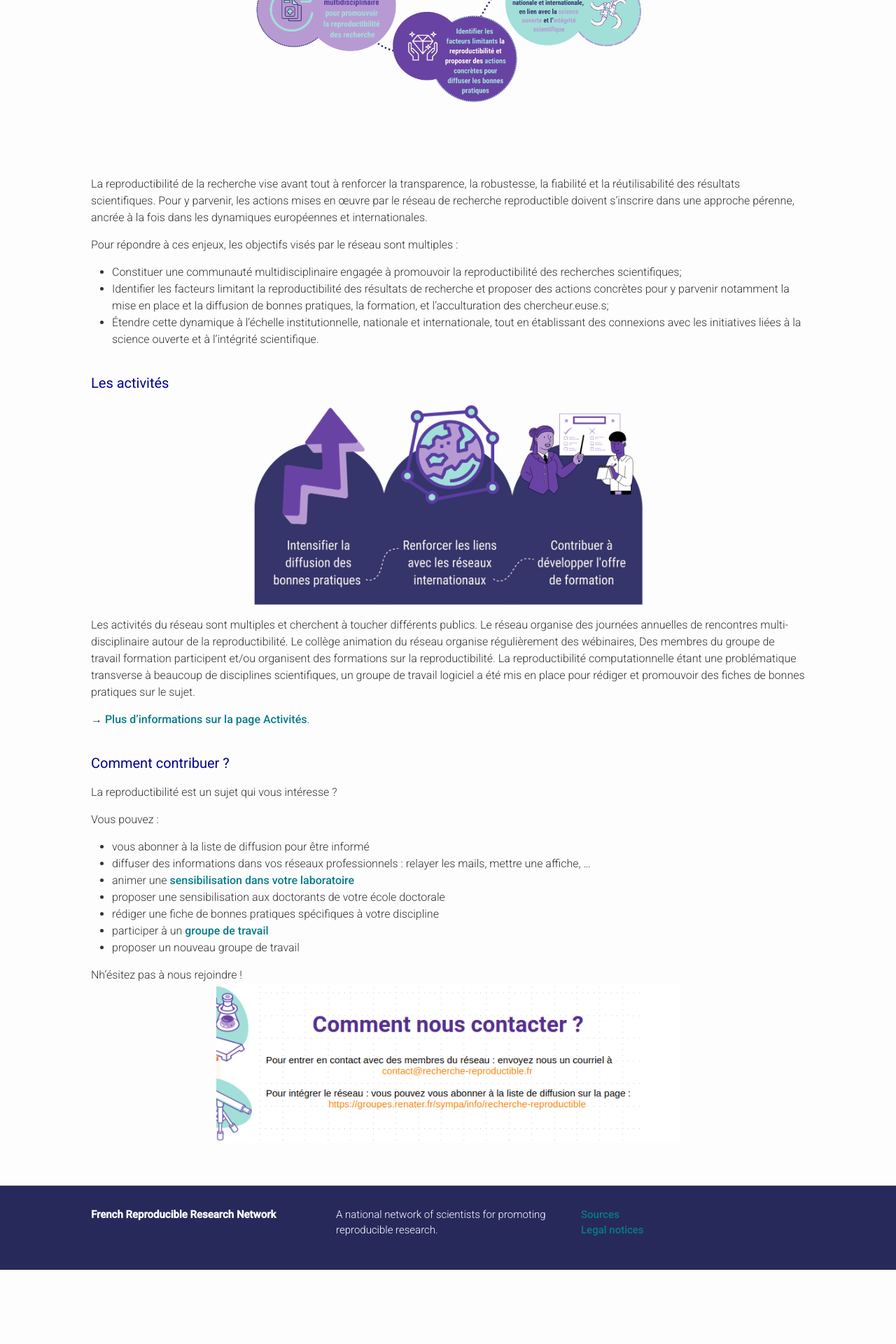
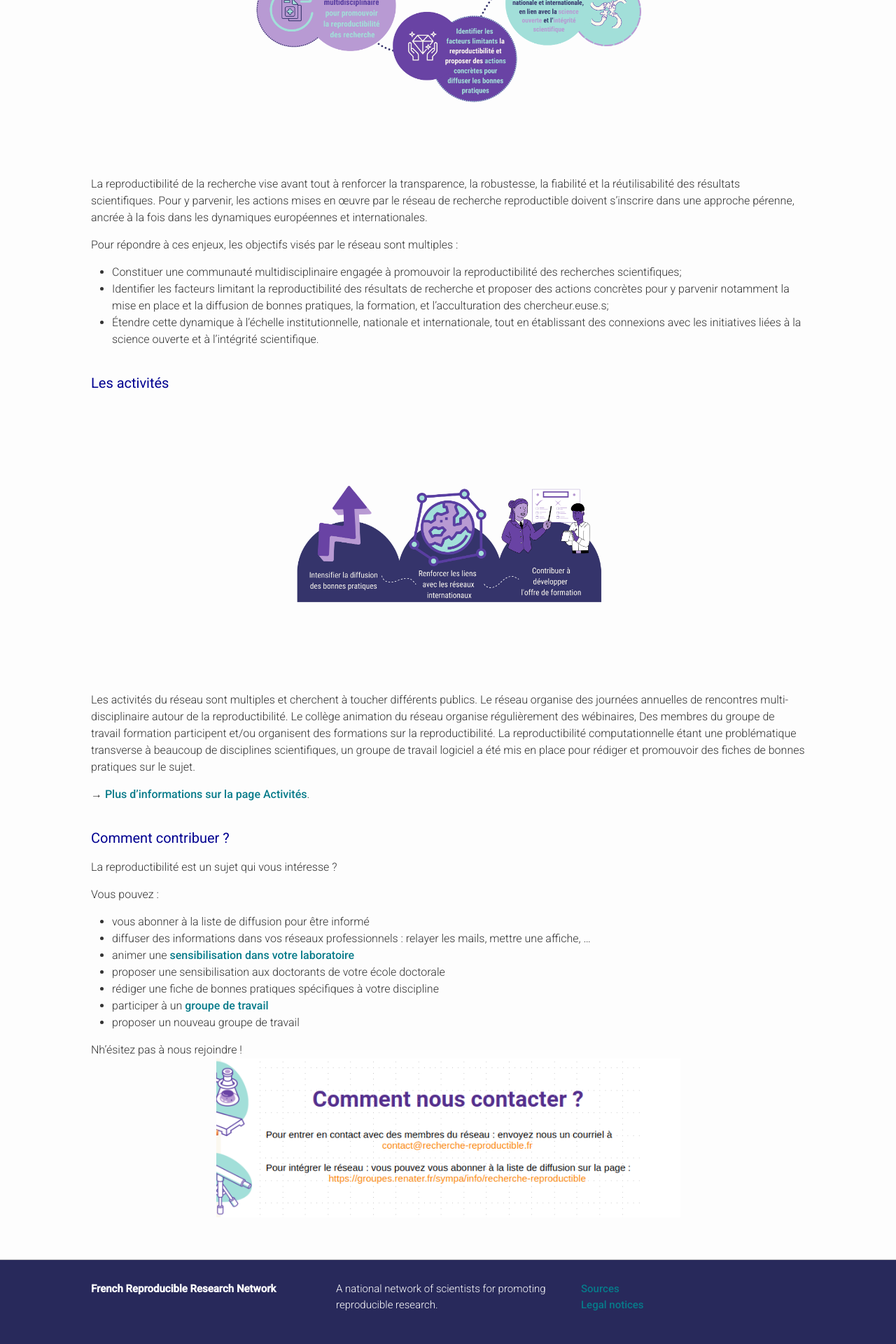
Before and after one commit to FR-RN/FR-RN, a Jekyll site: the page built from index.md, in a window 1280 px wide. Shown: the part 1486-3406 px from the top of the page at 70% size. Built offline with Jekyll 4.4.1, drawn with Linux system fonts in a browser that asks for light colours; some web fonts are replaced; before the commit the page ends 3300 px from its top, so only the background shows below that.

Commit message:
Change images activites

```diff
--- a/index.md
+++ b/index.md
@@ -131,7 +131,7 @@
 
 ## Les activités
 
-![Actions reseau](../assets/images/activites_recherche-repro.png){: style="width: 55%; display:block; margin-right: auto; margin-left:auto;" }
+![Actions reseau](../assets/images/activites_recherche-repro2.png){: style="width: 55%; display:block; margin-right: auto; margin-left:auto;" }
 
 Les activités du réseau sont multiples et cherchent à toucher différents publics. Le réseau organise des journées annuelles de rencontres multi-disciplinaire autour de la reproductibilité. Le collège animation du réseau organise régulièrement des wébinaires, Des membres du groupe de travail formation participent et/ou organisent des formations sur la reproductibilité. La reproductibilité computationnelle étant une problématique transverse à beaucoup de disciplines scientifiques, un groupe de travail logiciel a été mis en place pour rédiger et promouvoir des fiches de bonnes pratiques sur le sujet.
 
```
Also changed, not shown: assets/images/activites_recherche-repro2.png (added).
